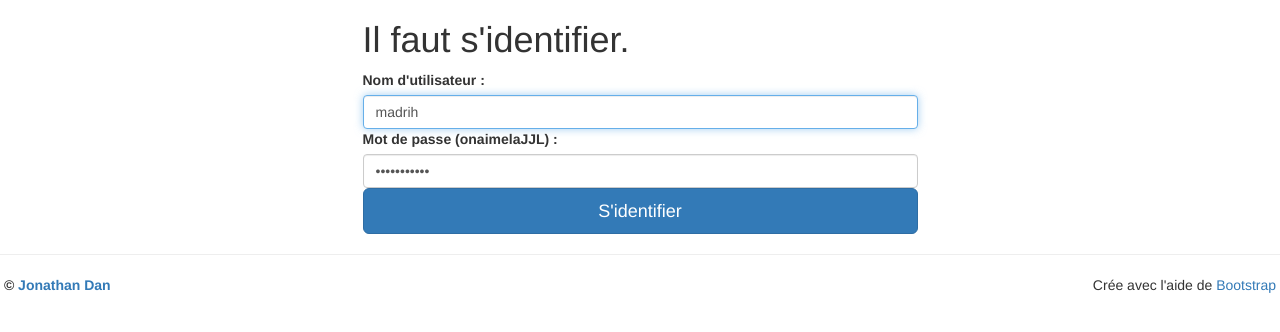
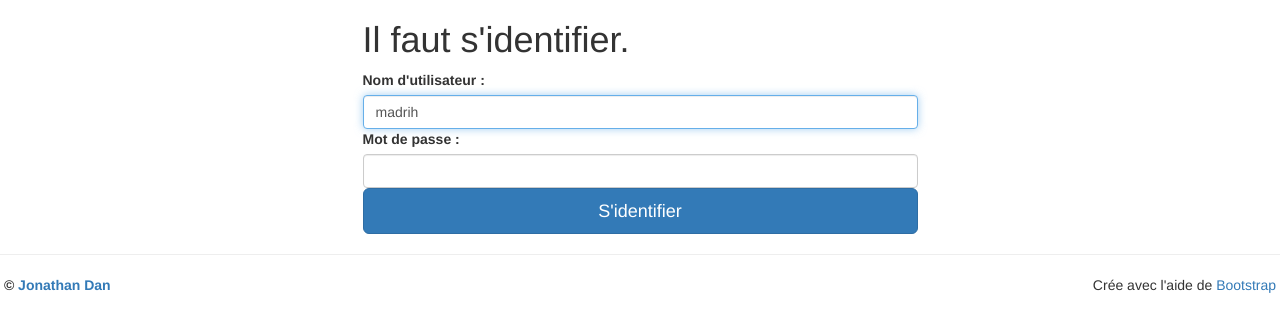
Before and after one commit to danjjl/jjl, a Django app: template templates/login.html in a window 1280 px wide. Shown: the top 332 px of the page. Run offline with Django 3.2, Linux system fonts and the light colour scheme; the template is opened without the code that fills it, so the values that code supplies are empty; some libraries are stand-ins or nearby versions.

Commit message:
Hide password

```diff
--- a/templates/login.html
+++ b/templates/login.html
@@ -12,7 +12,7 @@
 				<form method="post" action="{% url 'validate' %}">{% csrf_token %}
 					<h1>Il faut s'identifier.</h1>
 					<label for="nom">Nom d'utilisateur : </label><input class="form-control" id="nom" name="nom" type="text" placeholder="Nom d'utilisateur" value="madrih" autofocus required>
-					<label for="mdp">Mot de passe (onaimelaJJL) : </label><input class="form-control" id="mdp" name="mdp" type="password" placeholder="Mot de passe" value="onaimelaJJL">
+					<label for="mdp">Mot de passe : </label><input class="form-control" id="mdp" name="mdp" type="password">
 					<button class="btn btn-lg btn-primary btn-block" type="submit">S'identifier</button>
 				</form>
 			</div>
```
